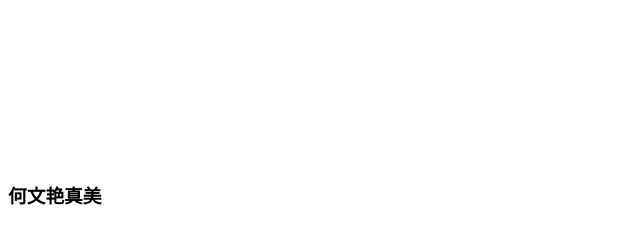
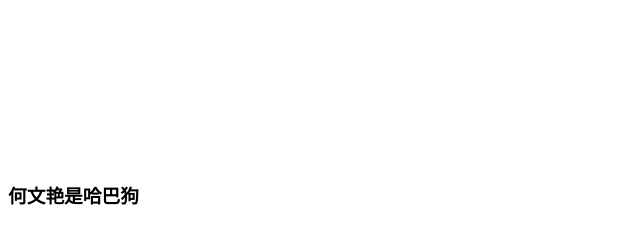
Before and after one commit to hztbryant/myvue, a plain HTML site: page vue/iframe练习.html in a window 1280 px wide. Shown: the full height of the page, 0-640 px from the left. Drawn offline with Linux system fonts and the light colour scheme.

Commit message:
修改了一次

```diff
--- a/vue/iframe练习.html
+++ b/vue/iframe练习.html
@@ -21,7 +21,7 @@
 
                         <body>
                         <iframe src="http://www.baidu.com" frameborder="0" width="100%" height="300px"></iframe>
-            <h3>何文艳真美</h3>
+            <h3>何文艳是哈巴狗</h3>
 
 </body>
 
```
